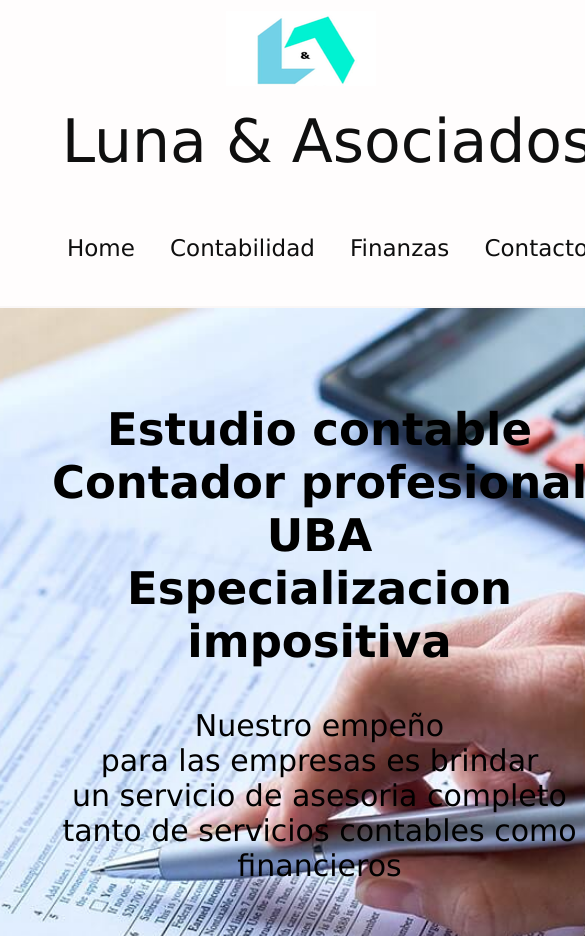
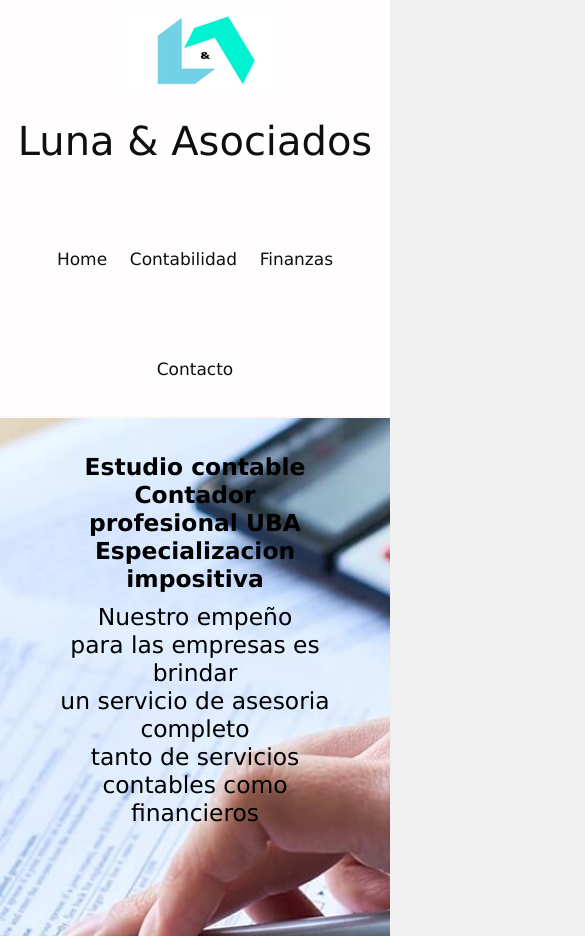
Before and after one commit to dormido95/dormido95.github.io, a plain HTML site: page index.html in a window 390 px wide. Shown: the top 936 px of the page, 585 px wide, since content can reach past the window. Drawn offline with Linux system fonts and the light colour scheme.

Commit message:
Responsive designe 1

```diff
--- a/Header.js
+++ b/Header.js
@@ -1,4 +1,6 @@
 const a = document.querySelector("a");
+
+
 //-------------------------------Number of scroll----------------------------------//
 window.onscroll = function() {
     var y = window.scrollY;
@@ -37,10 +39,11 @@ function btnOnClick(){
 
 function OnClick(){
         document.getElementById("accounting-information").innerHTML = "El concepto es brindar servicios para las pymes se basa en las necesidades de las mismas <br> tanto en facturacion como posicion impositiva frente al estado.<br> Por lo cual se brindan serivicos tanto para S.A.S, SRL y Cia.<br><br> Balances generales <br> Liquidacion de impuestos <br> Control de facturacion compra/venta frente a IVA";
-
+        window.scrollTo(0,0);
 }
     //-----------------------Queda ver la pagina: como volver al home(texto anterior al apretar contabilidad. Removeto/(PLATZI))------------------------------//
-function lick(){
-    document.getElementById("accounting-information").innerHTML = "El concepto es brindar servicios para las pymes se basa en las necesidades de las mismas <br> tanto en facturacion como posicion impositiva frente al estado.<br> Por lo cual se brindan serivicos tanto para S.A.S, SRL y Cia.<br><br> Balances generales <br> Liquidacion de impuestos <br> Control de facturacion compra/venta frente a IVA";
-    window.scrollTo(0,0);
+function Click(){
+    location.reload()
 }
+//-----------------------Ver como hacer para que home me reinicie la pagina en 0------------------------------//
+//-----------------------Hacer que el boton "legal" quede siempre en finanzas despues de subir cierta cantidad de scroll ()------------------------------//
--- a/css/Css.css
+++ b/css/Css.css
@@ -1,10 +1,12 @@
 *{
+
     padding: 0;
     box-sizing: border-box;
     margin: 0;
     font-family: 'Lucida Sans', 'Lucida Sans Regular', 'Lucida Grande', 'Lucida Sans Unicode', Geneva, Verdana, sans-serif;
 }
 .main{
+
    height: 610px;
    background-image: url(./Tax.jpg);
    background-position: center;
@@ -33,7 +35,7 @@ body{
    display: grid;
    padding-right: 10px;
 }
- .wrapper {
+ .wrapper{
     display: grid;
     grid-template-columns: 0.5fr 2fr 2fr;
     grid-template-rows: 3fr;
@@ -132,6 +134,9 @@ main{
 .Logo{
    padding-top: 11px;
 }
+.home3{
+   background-color: rgb(240, 240, 240);
+}
 
 
 /**************Footer****************/
@@ -152,11 +157,14 @@ footer p{
 
 /**************Responsive****************/
 @media screen and (max-width: 1080px){
-   header .logo,
-   header nav {
+header .logo,
+header nav {
       width: 100%;
       text-align: center;
 }
+header{
+      padding-left: 2em;
+   }
 .wrapper{
    grid-template-columns: 0.5fr 2fr 2fr;
    grid-template-rows: 3fr;
@@ -188,10 +196,11 @@ img{
 }
 main{
    padding-left: 1em;
-   padding-right: 2em;
+   padding-right: 1em;
    height: 120vh;
 }
 footer {
+   display: grid;
    width: 100%;
    height: 10px;
    background-color: black;
@@ -200,96 +209,113 @@ footer {
 }
 footer p{
    padding-top: 10px;
-   background-color: black;
-   color: white;
    margin-top: 50px;
    border: 0em;
+   grid-template-columns: 1fr;
+   grid-template-rows: 3fr;
 }
 }
-
 @media screen and (max-width: 780px){
    header .logo,
    header nav {
-
       width: 100%;
       text-align: center;
    }
+   .wrapper{
+      grid-template-columns: 0.1fr 10fr 0.1fr;
+      grid-template-rows: 4fr;
+   }
+   header{
+      padding-left: 0em;
+   }
    main{
-      padding-left: 1em;
-      padding-right: 2em;
       height: 135vh;
    }
    .main{
       height: 790px;
    }
+   .second-description{
+      grid-template-columns: 1fr;
+      grid-template-rows: 3fr;
+   }
+   .logo{
+      grid-column: 2;
+      grid-row: 2;
+   }
+   .nav-menu{
+      text-align: center;
+      grid-column: 2;
+      grid-row: 3;
+   }
+   .Logo{
+      grid-column: 2;
+      grid-row: 1;
+      padding-left: 37%;
+   }
+}
+@media screen and (max-width: 600px){
+   .stock{
+      padding-right: 0em;
+   }
+   main{
+      height: 1200px;
+   }
+   .main{
+      height: 890px;
+   }
 }
 
-@media screen and (max-width: 530px){
+@media screen and (max-width: 470px){
+   *{
+      font-size: 6vw;
+   }
    header .logo,
    header nav {
-      width: 100%;
-      text-align: center;
+      font-size: 40px;
+   }
+   header nav a{
+      padding: 1px 5px;
+      font-size: 17px;
+   }
+   .wrapper{
+      grid-template-columns: 0.1fr 10fr 0.1fr;
+      grid-template-rows: 4fr;
    }
    main{
-      padding-left: 1em;
-      padding-right: 1em;
-      height: 135vh;
-      width: 635px;
+      height: 1000px;
    }
    .main{
-      width: 639px;
       height: 790px;
    }
+   .logo{
+      grid-column: 2;
+      grid-row: 2;
+   }
+   .nav-menu{
+      text-align: center;
+      grid-column: 2;
+      grid-row: 3;
+   }
+   .Logo{
+      grid-column: 2;
+      grid-row: 1;
+      padding-left: 32%;
+   }
    footer {
-      width: 635px;
-      height: 10px;
-      background-color: black;
+      width: 100%;
+      height: 30px;
       text-align: center;
       font-size: 35px;
    }
    footer p{
-      width: 635px;
-      padding-top: 0px;
-      background-color: black;
-      color: white;
-      margin-top: 5px;
-      border: 0em;
+      width: 100%;
+      margin-top: 10px;
    }
-   .wrapper {
-      display: grid;
-      grid-template-columns: 1fr;
-      grid-template-rows: 2fr;
-      margin: auto;
-      overflow: hidden;
+   .main-information{
+      font-size: 30px;
+      padding-top: 35px;
    }
-   .Logo{
-      padding-left: 210px;
-   }
-   header .logo{
-      grid-column: 1;
-      color: rgb(15, 15, 15);
-      font-size: 60px;
-      line-height: 110px;
-   }
-   header nav{
-      float: right;
-      line-height: 110px;
-    }
-    .stock{
-      display: grid;
-      padding-right: 0px;
-      width: 639px;
-    }
-   .nav-menu{
-      grid-column: 1;
-      grid-row: 3;
-      display: inline-block;
-   }
-   header .logo{
-      grid-column: 1;
-      color: rgb(15, 15, 15);
-      font-size: 60px;
-      line-height: 110px;
-      float: right;
+   .main-information p{
+      margin-top: 10px;
    }
 }
--- a/index.html
+++ b/index.html
@@ -2,10 +2,9 @@
     <html lang="en">
 <head>
     <meta charset="UTF-8">
-    <meta name="viewport" content="width=device-width, initial-scale=1.0">
     <meta name="Description" content="Estudio contable">
     <meta name="robots" content="index,folow">
-    <meta name="viewport" content="width=device-width initial-scale=1.0">
+    <meta name="viewport" content="width=device-width initial-scale= 1">
     <script src="Header.js"></script>
     <title>Estudio Luna y asociados</title>
 
@@ -19,9 +18,9 @@
         <div class="wrapper">
             <img src="./css/logo1.png" alt="" class="Logo" id="img">
             <div class="logo">Luna & Asociados</div>
-            <nav class = "nav-menu" id="nav-menu">
+            <nav class ="nav-menu" id="nav-menu">
                 <a href="#main" class="nav__link active-link" id="Home" onclick="Click()">Home</a>
-                <a href="#main" class="nav__link" id="container" onclick="OnClick()">Contabilidad</a>
+                <a href="#ma" class="nav__link" id="container" onclick="OnClick()">Contabilidad</a>
                 <a href="#Financ" class="nav__link" id="block" onclick="btnOnClick()">Finanzas</a>
                 <a href="#contacto" class="nav__link">Contacto</a>
         </div>
@@ -99,7 +98,7 @@
     <!--==================== FOOTER ====================-->
 
 <footer class="home3">
-    <p>Email: estudiocontable@lunayasociados.com <br>Conacto: 1137785271</p>
+    <p>Email: estudiocontable@lunayasociados .com<br>Conacto: 1137785271</p>
 <footer>
 
 </script>
```
